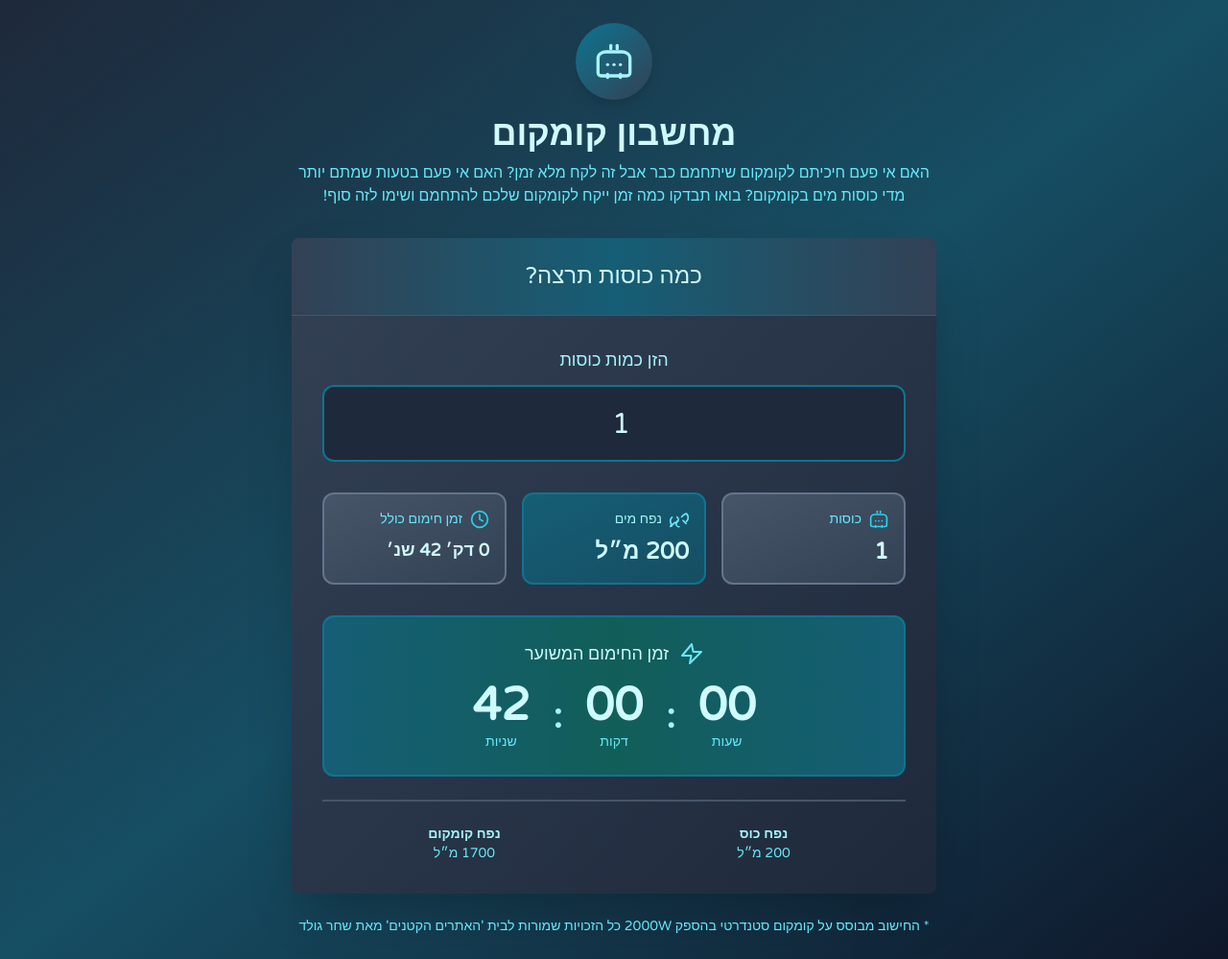
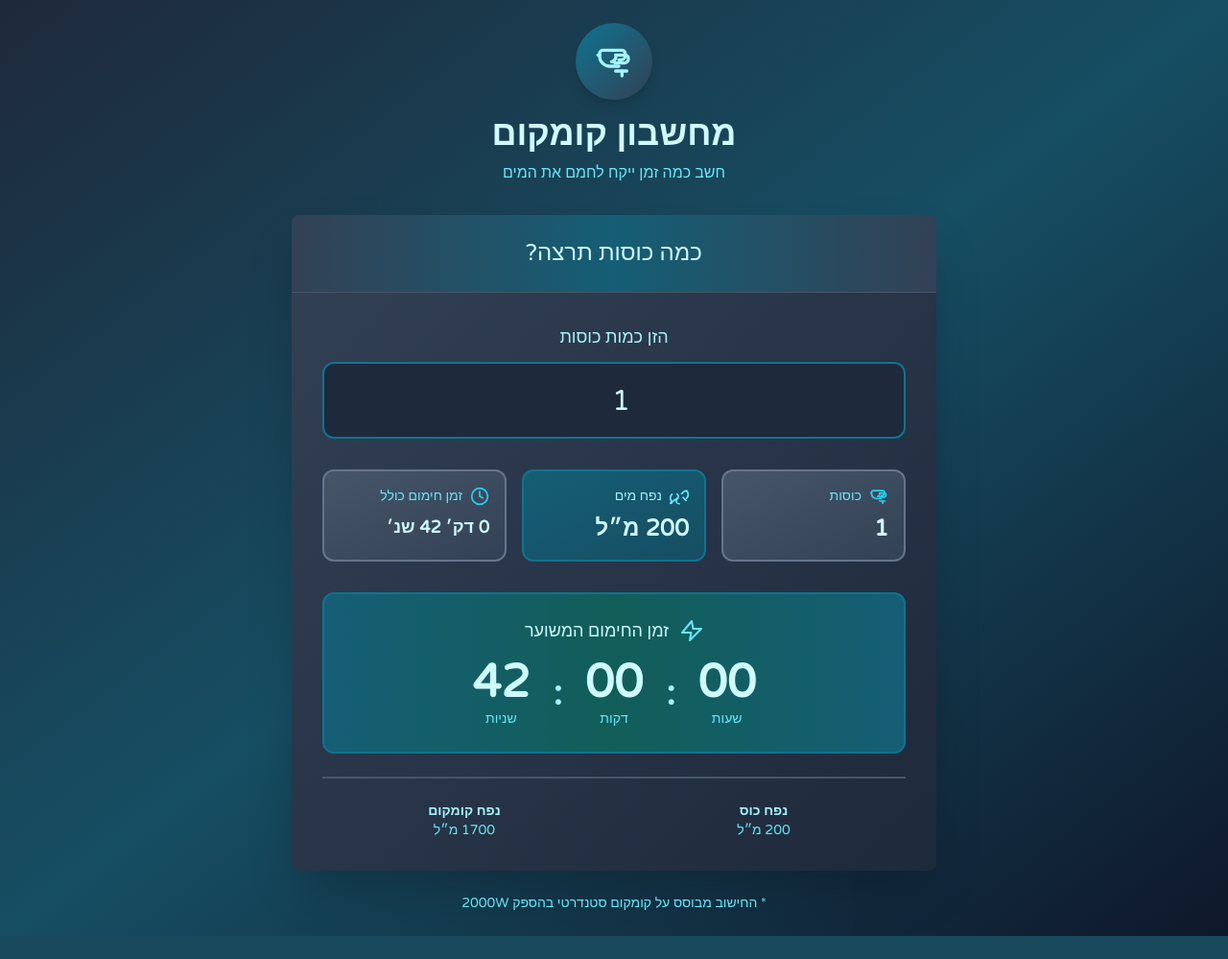
Before and after one commit to shdk052/komkom, a Flask app: page / in a window 1280 px wide. Shown: the whole page at 96% size. After the commit the page ends 975 px from the top, so only its background shows below. Run offline with Flask 3, Linux system fonts and the light colour scheme; some libraries are stand-ins or nearby versions.

Commit message:
Update index.html

```diff
--- a/templates/index.html
+++ b/templates/index.html
@@ -19,12 +19,10 @@
         <!-- Header -->
         <div class="text-center mb-8">
             <div class="inline-flex items-center justify-center w-20 h-20 bg-gradient-to-br from-cyan-700 to-slate-700 rounded-full mb-4 shadow-lg">
-                <svg xmlns="http://www.w3.org/2000/svg" width="24" height="24" viewBox="0 0 24 24" fill="none" stroke="currentColor" stroke-width="2" stroke-linecap="round" stroke-linejoin="round" class="lucide lucide-coffee w-10 h-10 text-cyan-200"><path d="M10 2v2"/><path d="M14 2v2"/><path d="M8 20v2"/><path d="M16 20v2"/><path d="M17 6H7C4.6 6 2 7.5 2 10v9a2 2 0 0 0 2 2h16a2 2 0 0 0 2-2v-9c0-2.5-2.6-4-5-4Z"/><path d="M8 14h.01"/><path d="M12 14h.01"/><path d="M16 14h.01"/></svg>
+                <svg xmlns="http://www.w3.org/2000/svg" width="24" height="24" viewBox="0 0 24 24" fill="none" stroke="currentColor" stroke-width="2" stroke-linecap="round" stroke-linejoin="round" class="lucide lucide-tea-pot w-10 h-10 text-cyan-200"><path d="M10.4 12.2c.5 0 1-.2 1.3-.5a3.4 3.4 0 0 0 1.5-2.7C13.2 8.7 13 8 13 8h6a2 2 0 0 1 2 2v.5a2.5 2.5 0 0 1-2.5 2.5h-5.9"/><path d="M15 15H9.7A6.4 6.4 0 0 1 3 8.3V7a2 2 0 0 1 2-2h12a2 2 0 0 1 2 2v1.5a2.5 2.5 0 0 1-2.5 2.5H15"/><path d="M2 8h1"/><path d="M13 18h7"/><path d="M17 18v3"/></svg>
             </div>
             <h1 class="text-4xl font-bold text-cyan-100 mb-2">מחשבון קומקום</h1>
-            <p class="text-cyan-300"> האם אי פעם חיכיתם לקומקום שיתחמם כבר אבל זה לקח מלא זמן?
-            האם אי פעם בטעות שמתם יותר מדי כוסות מים בקומקום?
-            בואו תבדקו כמה זמן ייקח לקומקום שלכם להתחמם ושימו לזה סוף!</p>
+            <p class="text-cyan-300">חשב כמה זמן ייקח לחמם את המים</p>
         </div>
 
         <!-- Main Card -->
@@ -53,7 +51,7 @@
                 <div class="grid md:grid-cols-3 gap-4 mb-8">
                     <div class="bg-gradient-to-br from-slate-600 to-slate-700 p-4 rounded-xl border-2 border-slate-500">
                         <div class="flex items-center gap-2 mb-2">
-                            <svg xmlns="http://www.w3.org/2000/svg" width="24" height="24" viewBox="0 0 24 24" fill="none" stroke="currentColor" stroke-width="2" stroke-linecap="round" stroke-linejoin="round" class="lucide lucide-coffee w-5 h-5 text-cyan-400"><path d="M10 2v2"/><path d="M14 2v2"/><path d="M8 20v2"/><path d="M16 20v2"/><path d="M17 6H7C4.6 6 2 7.5 2 10v9a2 2 0 0 0 2 2h16a2 2 0 0 0 2-2v-9c0-2.5-2.6-4-5-4Z"/><path d="M8 14h.01"/><path d="M12 14h.01"/><path d="M16 14h.01"/></svg>
+                            <svg xmlns="http://www.w3.org/2000/svg" width="24" height="24" viewBox="0 0 24 24" fill="none" stroke="currentColor" stroke-width="2" stroke-linecap="round" stroke-linejoin="round" class="lucide lucide-tea-pot w-5 h-5 text-cyan-400"><path d="M10.4 12.2c.5 0 1-.2 1.3-.5a3.4 3.4 0 0 0 1.5-2.7C13.2 8.7 13 8 13 8h6a2 2 0 0 1 2 2v.5a2.5 2.5 0 0 1-2.5 2.5h-5.9"/><path d="M15 15H9.7A6.4 6.4 0 0 1 3 8.3V7a2 2 0 0 1 2-2h12a2 2 0 0 1 2 2v1.5a2.5 2.5 0 0 1-2.5 2.5H15"/><path d="M2 8h1"/><path d="M13 18h7"/><path d="M17 18v3"/></svg>
                             <span class="text-sm text-cyan-300">כוסות</span>
                         </div>
                         <div id="display-cups" class="text-2xl font-bold text-cyan-100">1</div>
@@ -136,9 +134,7 @@
 
         <!-- Footer Note -->
         <div class="mt-6 text-center text-sm text-cyan-300">
-            <p>* החישוב מבוסס על קומקום סטנדרטי בהספק 2000W
-            כל הזכויות שמורות לבית 'האתרים הקטנים' מאת שחר גולד
-            </p>
+            <p>* החישוב מבוסס על קומקום סטנדרטי בהספק 2000W</p>
         </div>
     </div>
 
```
